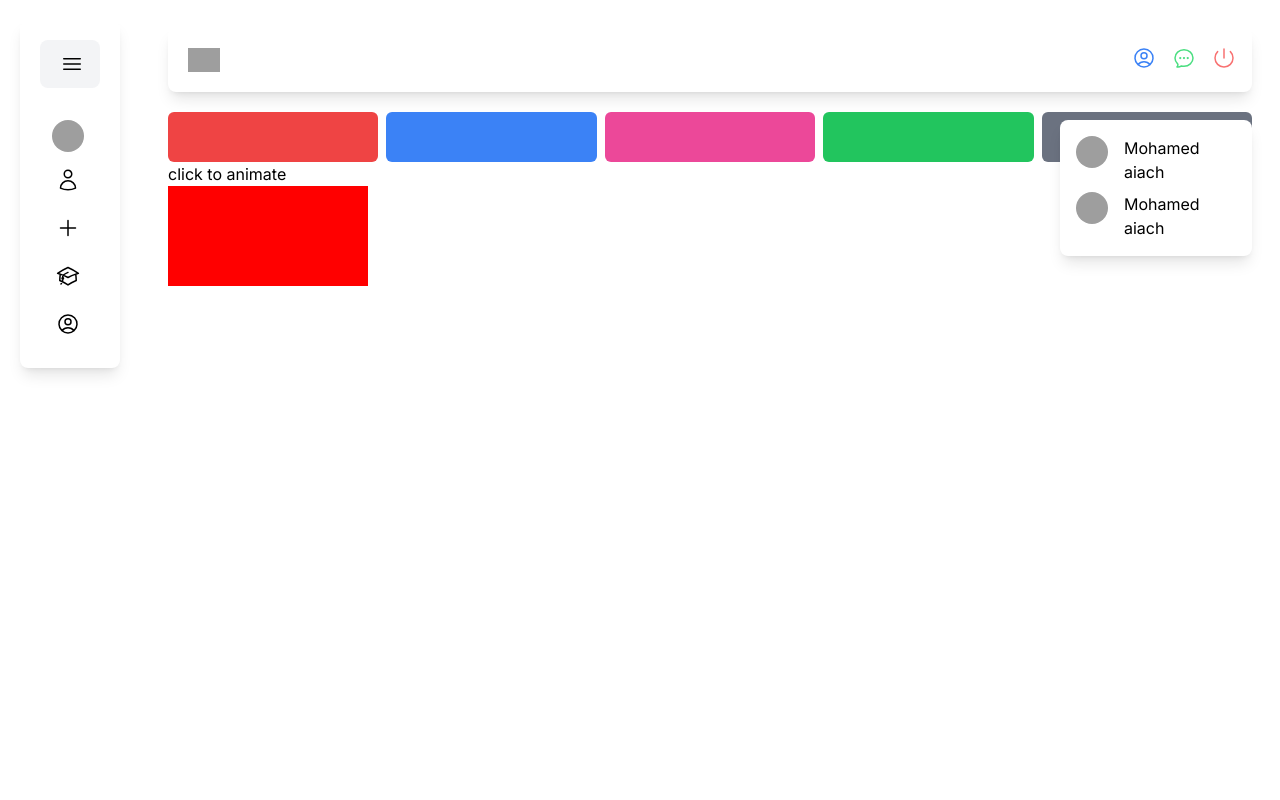
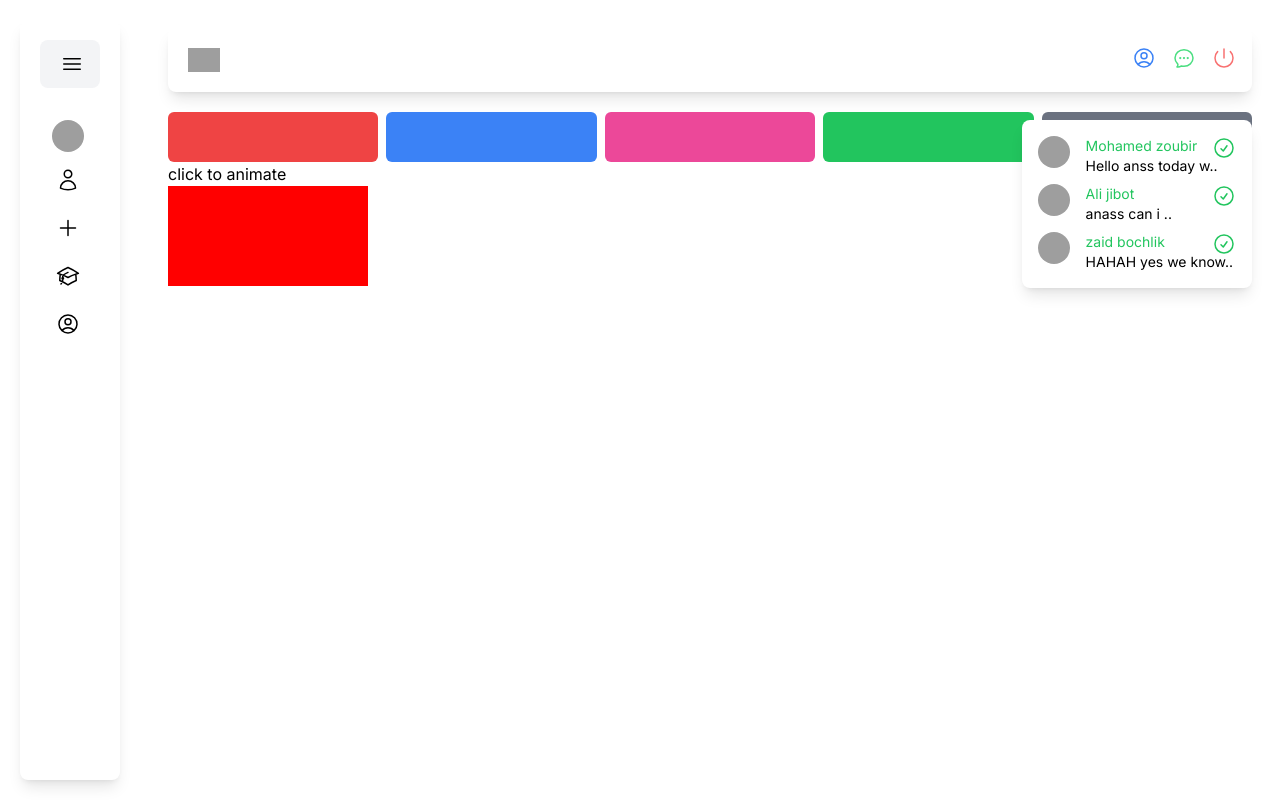
Before and after one commit to anass2002-dr/school-managment, a Next.js app: page / in a window 1280 px wide. Both pictures are taken after a click on the button 1184 px from the left and 58 px from the top of the page. Built offline with nearby package versions, Linux system fonts and the light colour scheme; grey boxes are pictures that could not be loaded; what tailwindcss-animated would draw is missing.

Commit message:
13-1-2024-20:50

```diff
--- /dev/null
+++ b/src/app/components/navbar/message.tsx
@@ -0,0 +1,30 @@
+import Link from "next/link"
+
+export default function Message({name,message,picture}:any){
+    const m_name=name
+    const m_message=message
+    const m_picture=picture
+    return(
+        <>
+            <Link href={"#"} className='relative'>
+                <li className="flex space-x-4 m-2">
+                    <img
+                        className={`rounded-full w-8 h-8`}
+                            src={m_picture}
+                            alt="Lin Lanying"
+                            width={"25%"}
+                            height={"25%"}
+                    />
+                    <div>
+                        <p className='text-sm text-green-500'>{m_name}</p>
+                        <p className='text-sm'>{m_message}</p>
+                    </div>
+                    <svg xmlns="http://www.w3.org/2000/svg" fill="none" viewBox="0 0 24 24" stroke-width="1.5" stroke="currentColor" className="w-6 h-6 absolute right-2 text-green-500">
+                        <path stroke-linecap="round" stroke-linejoin="round" d="M9 12.75 11.25 15 15 9.75M21 12a9 9 0 1 1-18 0 9 9 0 0 1 18 0Z" />
+                    </svg>
+                </li>
+            </Link>
+
+        </>
+    )
+}
--- a/src/app/components/navbar/navbar.css
+++ b/src/app/components/navbar/navbar.css
@@ -1,4 +1,14 @@
 .chat{
-    width: 15%;
+    width: 18%;
     transition: width 0.5s;
 }
+.chat li{
+    background-color: inherit;
+    transition: 0.2s;
+}
+.chat li:hover{
+    background-color: rgb(245, 245, 245);
+    transition: 0.2s;
+    border-radius: 10px;
+    padding: 2px;
+}
--- a/src/app/components/navbar/navbar.tsx
+++ b/src/app/components/navbar/navbar.tsx
@@ -1,7 +1,9 @@
 
 "use client";
 import '@/app/components/navbar/navbar.css';
+import Link from 'next/link';
 import { useState } from 'react';
+import Message from './message';
 export default function Navbar(){
     const [displaychat,setdisplaychat]=useState<boolean>(false);
     return(
@@ -39,7 +41,10 @@ export default function Navbar(){
                 </ul>
             </div>
 
-            {displaychat ? <ul className={`bg-white shadow-lg m-2 p-2 rounded-lg chat absolute right-5 top-25`}>
+            {displaychat ?
+
+            <ul className={`bg-white shadow-lg m-2 p-2 rounded-lg chat absolute right-5 top-25`}>
+                {/* <Link href={"#"} className='relative'>
                     <li className="flex space-x-4 m-2">
                         <img
                             className={`rounded-full w-8 h-8`}
@@ -48,19 +53,22 @@ export default function Navbar(){
                                 width={"25%"}
                                 height={"25%"}
                         />
-                    <span>Mohamed aiach</span>
+                        <div>
+                            <p className='text-sm'>Mohamed zoubir</p>
+                            <p className='text-sm'>Hello anss today w..</p>
+                        </div>
+                        <svg xmlns="http://www.w3.org/2000/svg" fill="none" viewBox="0 0 24 24" stroke-width="1.5" stroke="currentColor" className="w-6 h-6 absolute right-2 text-green-500">
+                            <path stroke-linecap="round" stroke-linejoin="round" d="M9 12.75 11.25 15 15 9.75M21 12a9 9 0 1 1-18 0 9 9 0 0 1 18 0Z" />
+                        </svg>
                     </li>
-                <li className="flex space-x-4 m-2">
-                    <img
-                        className={`rounded-full w-8 h-8`}
-                            src="https://i.imgur.com/1bX5QH6.jpg"
-                            alt="Lin Lanying"
-                            width={"25%"}
-                            height={"25%"}
-                    />
-                    <span>Mohamed aiach</span>
-                </li>
-            </ul> : ""}
+                </Link> */}
+
+                <Message name={"Mohamed zoubir"} message={"Hello anss today w.."} picture={"https://i.imgur.com/1bX5QH6.jpg"}/>
+                <Message name={"Ali jibot"} message={"anass can i .."} picture={"https://media.licdn.com/dms/image/D4E03AQEx6Xxv3pvtsQ/profile-displayphoto-shrink_800_800/0/1688942945053?e=2147483647&v=beta&t=5M1lt2VeKh1_150elKN4dMzBu1yS8gCWNPUfrsV5gZg"}/>
+                <Message name={"zaid bochlik"} message={"HAHAH yes we know.."} picture={"https://i.imgur.com/1bX5QH6.jpg"}/>
+            </ul>
+
+            : ""}
         </>
     )
 }
--- a/src/app/components/sidebare/sidebar.tsx
+++ b/src/app/components/sidebare/sidebar.tsx
@@ -10,7 +10,7 @@ export default function SideBar(){
         <>
     <div className={` ${display ? style.menu_display : style.menu_hide}`}>
 
-        <ul className={"list-none bg-white shadow-lg m-5 p-5 rounded-lg min-h-10" + style.menu} >
+        <ul className={"list-none bg-white shadow-lg m-5 p-5 rounded-lg min-h-10 " + style.menu} >
             <li className="p-3 flex relative text-lg bg-gray-100 rounded-lg transition-all mb-5 h-12">
                 <button className="absolute right-4" onClick={()=>(setdisplay(!display))}>
                     <svg xmlns="http://www.w3.org/2000/svg" fill="none" viewBox="0 0 24 24" strokeWidth={1.5} stroke="currentColor" className="w-6 h-6">
```
Lines whose indentation alone changed are shown as unchanged.
